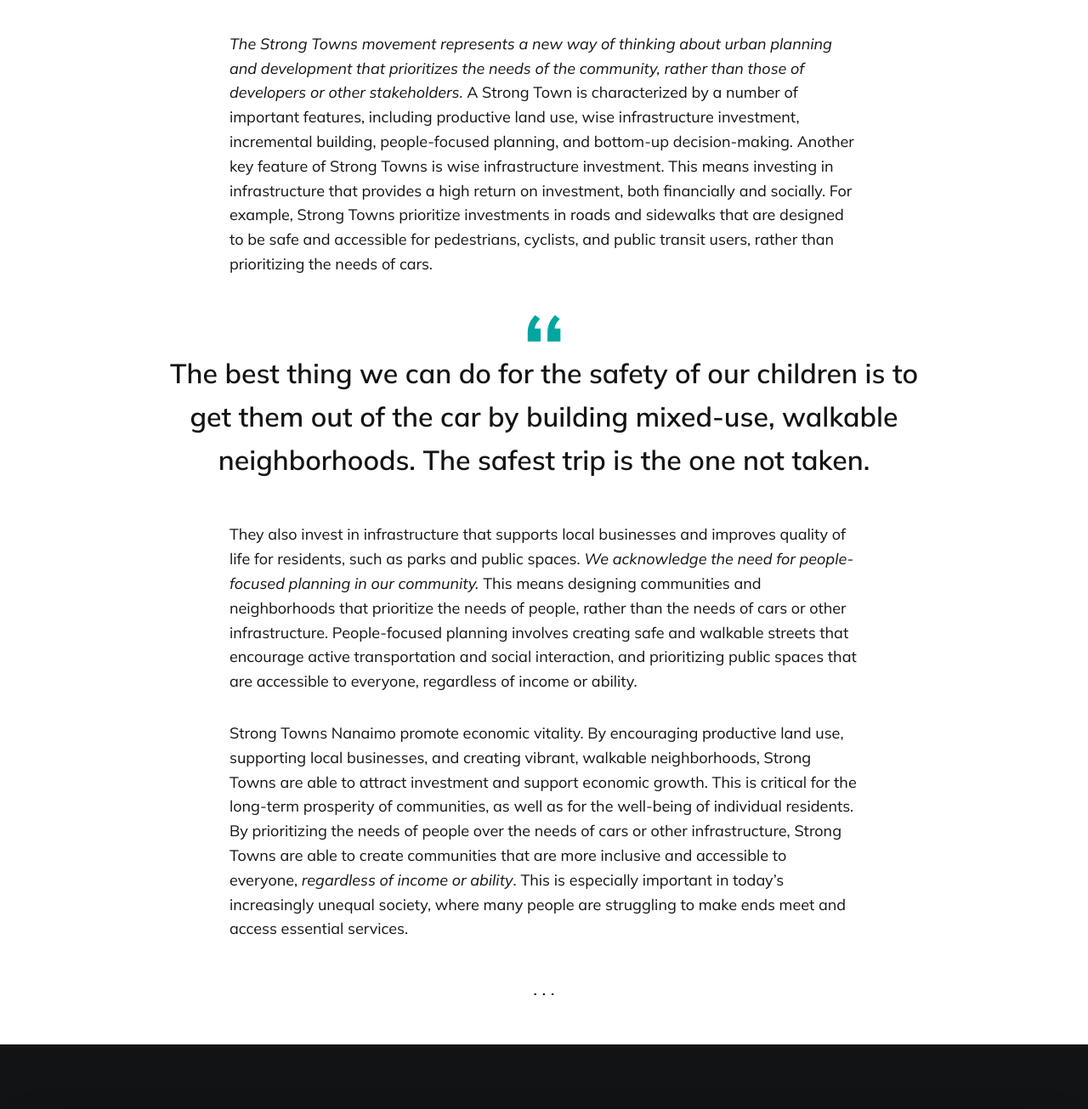
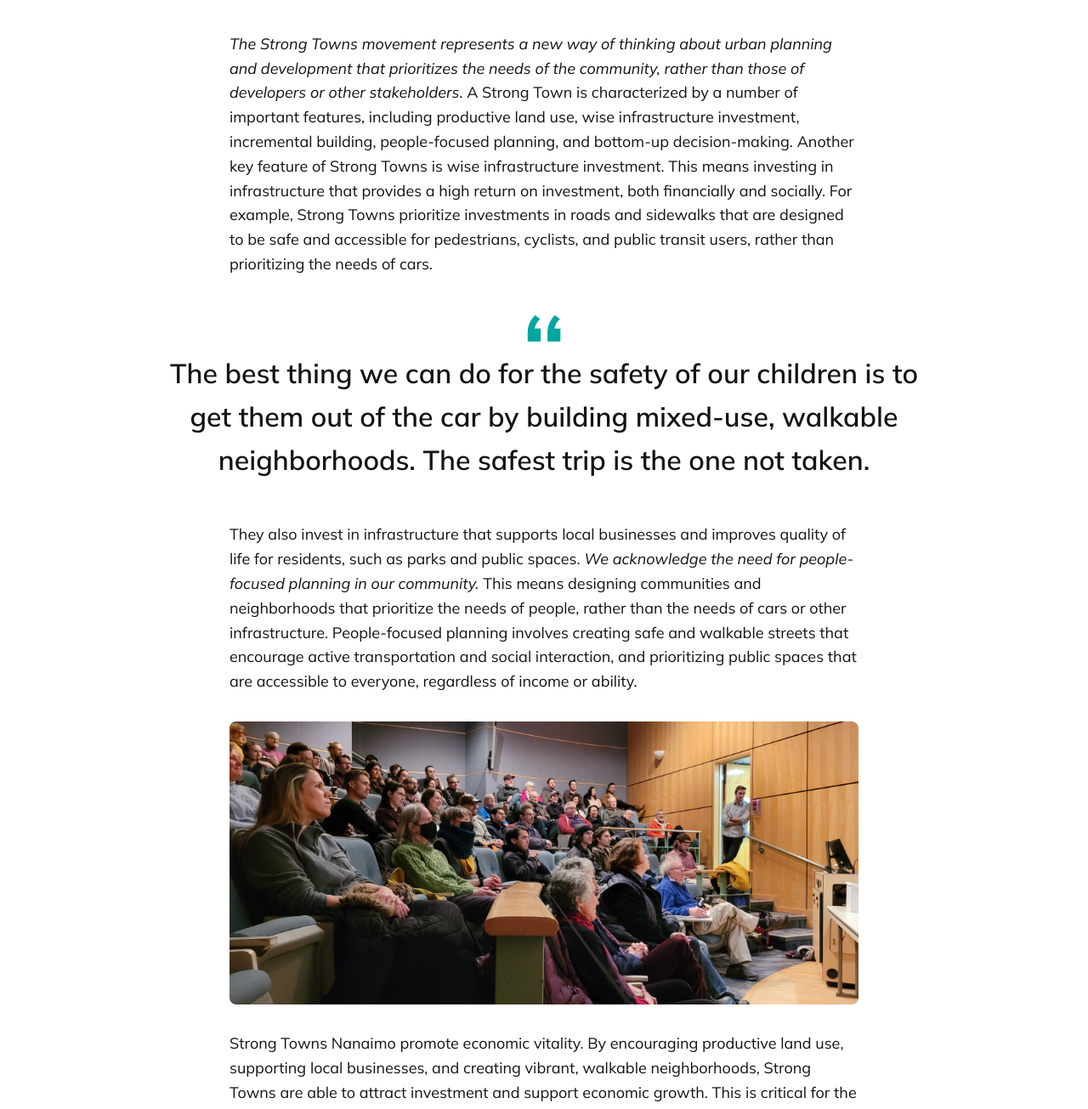
Before and after one commit to LaputanMachines/beautiful-nanaimo, a Jekyll site: the page built from _pages/about.md, in a window 1280 px wide. Shown: the part 945-2250 px from the top of the page at 85% size. Built offline with Jekyll 4.4.1, drawn with Linux system fonts in a browser that asks for light colours.

```diff
--- a/_pages/about.md
+++ b/_pages/about.md
@@ -12,6 +12,8 @@
 
 They also invest in infrastructure that supports local businesses and improves quality of life for residents, such as parks and public spaces. *We acknowledge the need for people-focused planning in our community.* This means designing communities and neighborhoods that prioritize the needs of people, rather than the needs of cars or other infrastructure. People-focused planning involves creating safe and walkable streets that encourage active transportation and social interaction, and prioritizing public spaces that are accessible to everyone, regardless of income or ability.
 
+![]({{site.baseurl}}/images/about-us/livable-nanaimo-todd-litman.jpg){:loading="lazy"}
+
 Strong Towns Nanaimo promote economic vitality. By encouraging productive land use, supporting local businesses, and creating vibrant, walkable neighborhoods, Strong Towns are able to attract investment and support economic growth. This is critical for the long-term prosperity of communities, as well as for the well-being of individual residents. By prioritizing the needs of people over the needs of cars or other infrastructure, Strong Towns are able to create communities that are more inclusive and accessible to everyone, *regardless of income or ability*. This is especially important in today's increasingly unequal society, where many people are struggling to make ends meet and access essential services.
 
 ***
```
Also changed, not shown: images/about-us/livable-nanaimo-todd-litman.jpg (added), images/events/2024-03-16-monthly-meetup/strong-towns-nanaimo-monthly-meeting-march-2024-no-text.png.
